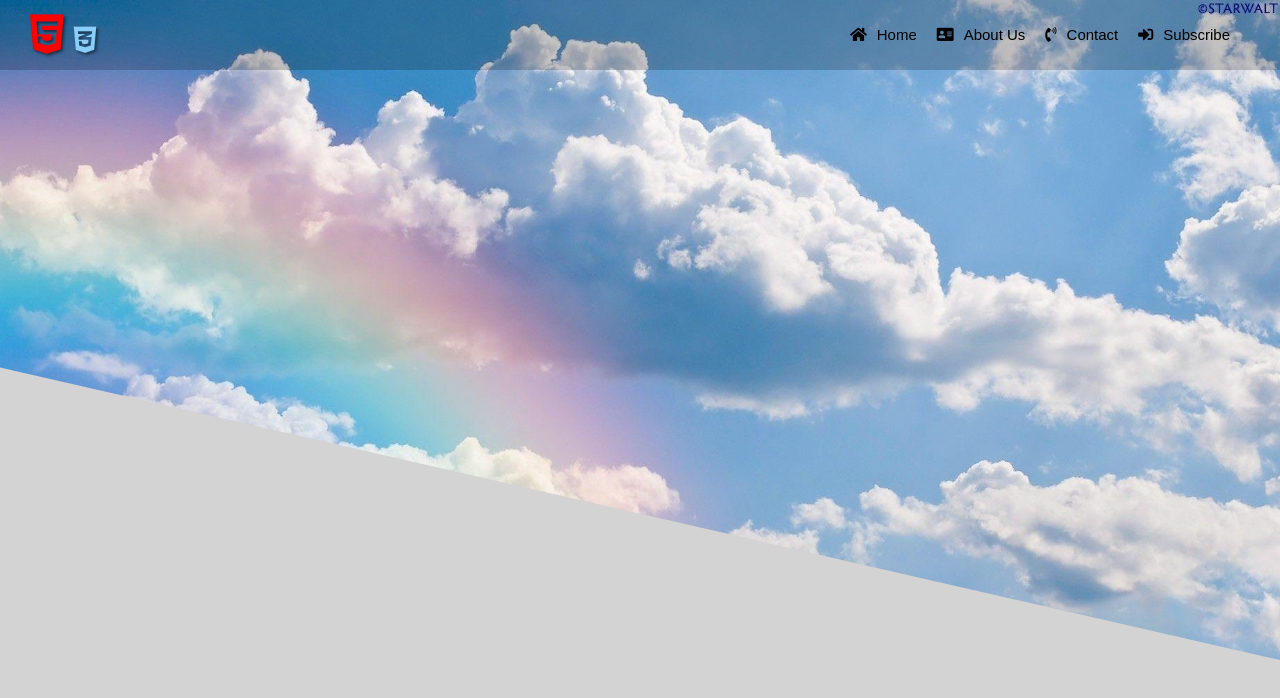
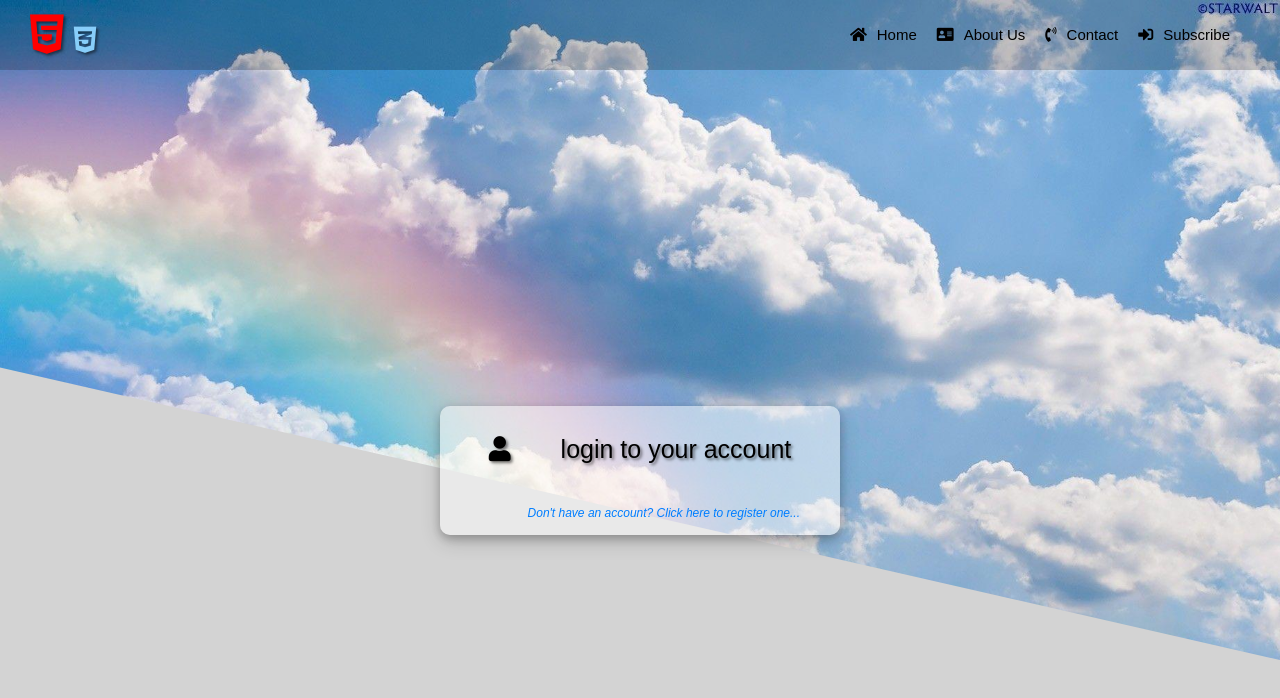
Before and after one commit to hovoruha/VueProject, a Vue app: page / in a window 1280 px wide. Shown: the top 698 px of the page. Built offline with nearby package versions, Linux system fonts and the light colour scheme.

Commit message:
implementare componenta card-login...

```diff
--- a/src/App.vue
+++ b/src/App.vue
@@ -1,17 +1,20 @@
 <template>
   <div class="wrapper">
     <navbar></navbar>
+    <showcase></showcase>
   </div>
 </template>
 
 <script>
 import navbar from "./components/navbar.vue";
+import showcase from "./components/showcase.vue";
 
 export default {
   name: "App",
 
   components: {
     navbar,
+    showcase,
   },
 };
 </script>
--- /dev/null
+++ b/src/components/credentialcard.vue
@@ -0,0 +1,120 @@
+<template>
+  <div class="card">
+    <div class="card-title">
+      <span v-html="title.titleIcon"></span>
+      <span>{{ title.titleText }}</span>
+    </div>
+    <div class="card-content">
+      <form action="#" class="card-form">
+        <!-- <input type="text" placeholder="username here..." />
+        <input type="password" placeholder="password here..." />
+        <input type="submit" value="Login" /> -->
+        <input
+          v-for="(input, i) in inputAtributes"
+          :key="i"
+          :type="input.type"
+          :[input.attr]="input.txt"
+        />
+      </form>
+    </div>
+    <div class="card-footer">
+      <a :href="footer.footerUrl">{{ footer.footerText }}</a>
+    </div>
+  </div>
+</template>
+
+<script>
+export default {
+  name: "credentialCard",
+
+  props: {
+    title: Object,
+    footer: Object,
+    atributes: Array,
+  },
+};
+</script>
+
+<style scoped>
+.card {
+  display: flex;
+  flex-flow: column wrap;
+  align-items: center;
+  justify-content: center;
+  width: 400px;
+  padding: 10px;
+  background-color: rgba(255, 255, 255, 0.5);
+  border-radius: 10px;
+  box-shadow: 0 4px 8px 0 rgba(0, 0, 0, 0.2), 0 6px 20px 0 rgba(0, 0, 0, 0.19);
+}
+
+.card .card-title {
+  text-align: center;
+  padding: 20px 0;
+  font-size: 25px;
+  text-shadow: 2px 2px 3px rgba(0, 0, 0, 0.5);
+}
+
+.card .card-title span:first-child {
+  margin-right: 50px;
+}
+
+.card .card-title span i {
+  font-size: 30px;
+}
+
+.card .card-content {
+  padding: 10px 30px;
+  width: 100%;
+}
+
+.card .card-content .card-form {
+  display: flex;
+  flex-flow: column wrap;
+  align-items: center;
+  justify-content: center;
+}
+
+.card .card-content .card-form input[type] {
+  margin-bottom: 20px;
+  width: 100%;
+  height: 50px;
+  padding-left: 10px;
+  border: 1px solid gray;
+  border-radius: 5px;
+  outline: none;
+  background-color: rgba(255, 255, 255, 0.2);
+  transition: all 0.3s ease-in-out;
+}
+
+.card .card-content .card-form input[type="text"]:hover,
+.card .card-content .card-form input[type="password"]:hover,
+.card .card-content .card-form input[type="email"]:hover {
+  border: 1px solid lime;
+  transition: all 0.3s ease-in-out;
+  background-color: rgba(144, 238, 144, 0.3);
+  cursor: pointer;
+}
+
+.card .card-content .card-form input[type="submit"] {
+  border-color: rgba(0, 126, 255);
+  color: rgba(0, 126, 255);
+  font-weight: bold;
+  font-size: 20px;
+}
+
+.card .card-content .card-form input[type="submit"]:hover {
+  background-color: rgba(0, 126, 255);
+  color: white;
+  cursor: pointer;
+}
+
+.card .card-footer {
+  width: 100%;
+  font-size: 12px;
+  font-style: italic;
+  color: rgba(0, 126, 255);
+  text-align: right;
+  padding: 0 30px;
+}
+</style>
--- /dev/null
+++ b/src/components/showcase.vue
@@ -0,0 +1,52 @@
+<template>
+  <div class="showcase">
+    <credentialCard
+      :title="title"
+      :footer="footer"
+      :atributes="inputAtributes"
+    ></credentialCard>
+  </div>
+</template>
+
+<script>
+import credentialCard from "./credentialcard.vue";
+
+export default {
+  name: "showcase",
+
+  components: {
+    credentialCard,
+  },
+
+  data() {
+    return {
+      title: {
+        titleIcon: `<i class="fas fa-user"></i>`,
+        titleText: "login to your account",
+      },
+
+      footer: {
+        footerUrl: "#",
+        footerText: "Don't have an account? Click here to register one...",
+      },
+
+      inputAtributes: [
+        { type: "text", attr: "placeholder", txt: "username here..." },
+        { type: "password", attr: "placeholder", txt: "password here..." },
+        { type: "submit", attr: "value", txt: "Login" },
+      ],
+    };
+  },
+};
+</script>
+
+<style scoped>
+.showcase {
+  display: flex;
+  flex-flow: row wrap;
+  align-items: center;
+  justify-content: center;
+  width: 100%;
+  height: 800px;
+}
+</style>
```
Also changed, not shown: src/components/navbar.vue (+0 -23 lines).
